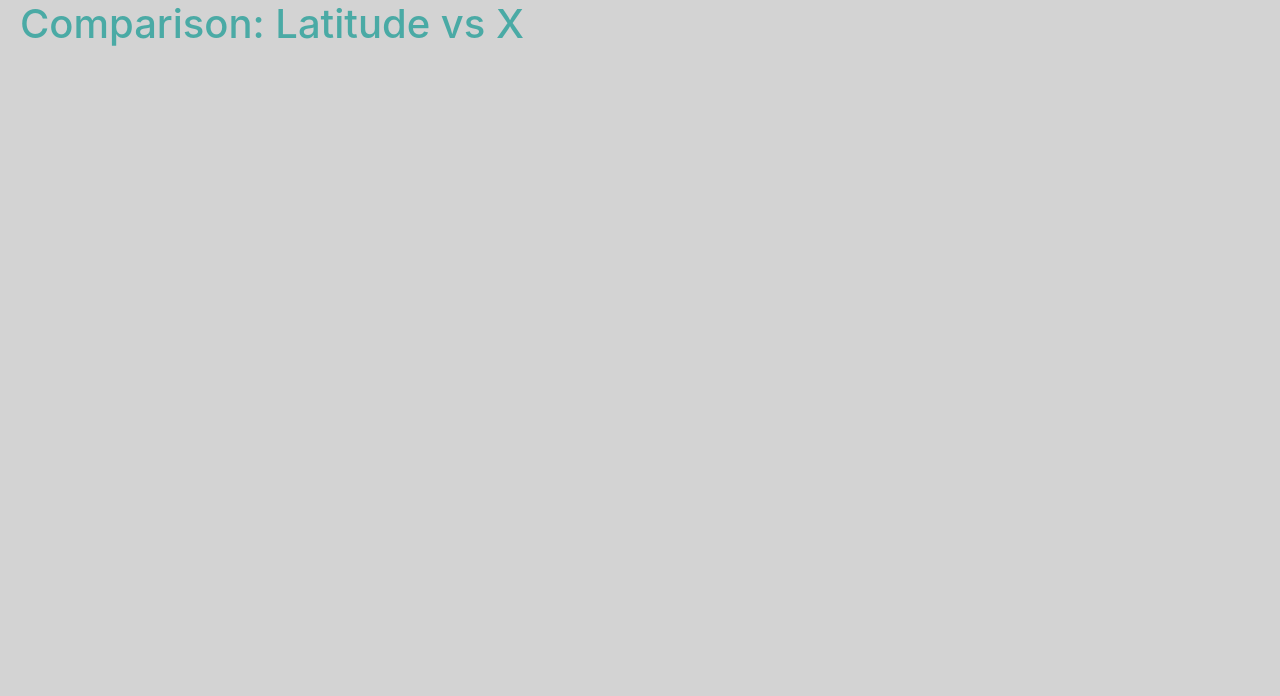
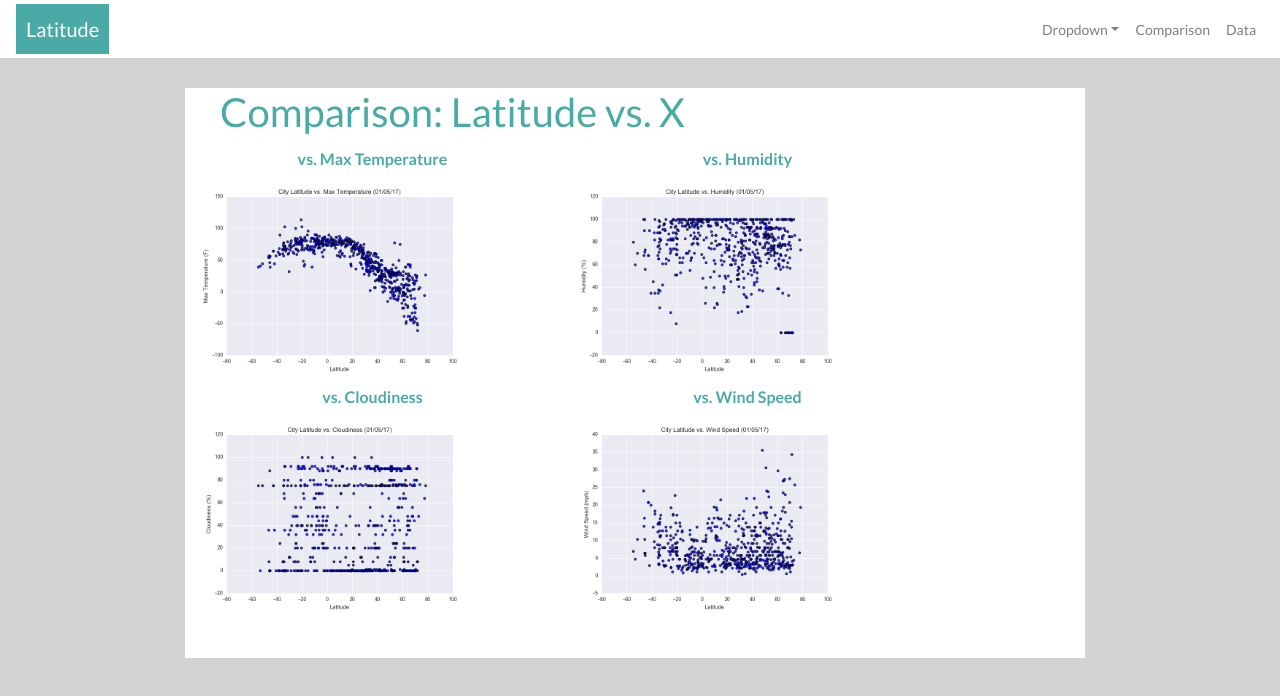
Before and after one commit to blt1339/Web-Design-Challenge, a plain HTML site: page comparison.html in a window 1280 px wide. Drawn offline with nearby package versions, Linux system fonts and the light colour scheme.

Commit message:
Add comparison web page.

```diff
--- a/comparison.html
+++ b/comparison.html
@@ -1,13 +1,81 @@
 <!DOCTYPE html>
-<html lang="en">
-<head>
-    <meta charset="UTF-8">
-    <meta name="viewport" content="width=device-width, initial-scale=1.0">
-    <link href="css/bootstrap.min.css" rel="stylesheet" media="screen">
-    <link rel="stylesheet" type = "text/css" href= "style.css">
-    <title>Document</title>
-</head>
-<body>
-    <h1>Comparison: Latitude vs X</h1>
-</body>
+<html>
+    <head>
+        <title>Weather Landing Page</title>
+        <link href="https://stackpath.bootstrapcdn.com/bootswatch/4.3.1/superhero/bootstrap.min.css" rel="stylesheet"
+        integrity="sha384-LS4/wo5Z/8SLpOLHs0IbuPAGOWTx30XSoZJ8o7WKH0UJhRpjXXTpODOjfVnNjeHu" crossorigin="anonymous">        <meta charset = "UTF-8">
+        <link rel="stylesheet" type = "text/css" href= "style.css">
+        </head>
+
+    <body>
+
+    <nav class="navbar navbar-custom navbar-expand-sm navbar-light bg-white">
+        <a class="navbar-brand" href="index.html">Latitude</a>
+        <button class="navbar-toggler d-lg-none" type="button" data-toggle="collapse" data-target="#collapsibleNavId" aria-controls="collapsibleNavId"
+            aria-expanded="false" aria-label="Toggle navigation">
+            <span class="navbar-toggler-icon"></span>
+        </button>
+
+        <div class="collapse navbar-collapse" id="collapsibleNavId">
+            <ul class="navbar-nav ml-auto mt-2 mt-lg-0">
+                <li class="nav-item dropdown">
+                    <a class="nav-link dropdown-toggle" href="#" id="dropdownId" data-toggle="dropdown" aria-haspopup="true" aria-expanded="false">Dropdown</a>
+                    <div class="dropdown-menu" aria-labelledby="dropdownId">
+                        <a class="dropdown-item" href="max-temperature.html">Max Temperature</a>
+                        <a class="dropdown-item" href="humidity.html">Humidity</a>
+                        <a class="dropdown-item" href="cloudiness.html">Cloudiness</a>
+                        <a class="dropdown-item" href="wind-speed.html">Wind Speed</a>
+                    </div>
+                </li>
+
+                <li class="nav-item">
+                    <a class="nav-link" href="comparison.html">Comparison</a>
+                </li>
+                <li class="nav-item">
+                    <a class="nav-link" href="data.html">Data</a>
+                </li>
+            </ul>
+        </div>
+    </nav>
+
+
+
+    <div class="parent-container d-flex">
+        <div class="row">
+            <container class='comparison'>
+                <div class="col-lg-12">
+                    <h1 class='summary'>Comparison: Latitude vs. X</h1>
+                    <div class = "row">
+                        <div class = "col-5">
+                            <h3 class="text-center">vs. Max Temperature</h3>
+                            <a href="max-temperature.html"><img src="Resources/assets/images/Fig1.png" alt="Fig1.png" style="width:80%;height:90%;display:block;"></a>
+                        </div>
+                        <div class = "col-5">
+                            <h3 class="text-center">vs. Humidity</h3>
+                            <a href="humidity.html"><img src="Resources/assets/images/Fig2.png" alt="Fig2.png" style="width:80%;height:90%;display:block;"></a>
+                        </div>
+                    </div>
+                    <div class = "row">
+                        <div class = "col-5">
+                            <h3 class="text-center">vs. Cloudiness</h3>
+                            <a href="cloudiness.html"><img src="Resources/assets/images/Fig3.png" alt="Fig3.png" style="width:80%;height:90%;display:block;"></a>
+                        </div>
+                        <div class = "col-5">
+                            <h3 class="text-center">vs. Wind Speed</h3>
+                            <a href="wind-speed.html"><img src="Resources/assets/images/Fig4.png" alt="Fig4.png" style="width:80%;height:90%;display:block;"></a>
+                        </div>
+                    </div>
+              </div>
+            </container>
+        </div>
+    </div>
+
+
+    <script src="https://code.jquery.com/jquery-3.2.1.slim.min.js"
+    integrity="sha384-KJ3o2DKtIkvYIK3UENzmM7KCkRr/rE9/Qpg6aAZGJwFDMVNA/GpGFF93hXpG5KkN" crossorigin="anonymous"></script>
+    <script src="https://cdnjs.cloudflare.com/ajax/libs/popper.js/1.12.9/umd/popper.min.js"
+    integrity="sha384-ApNbgh9B+Y1QKtv3Rn7W3mgPxhU9K/ScQsAP7hUibX39j7fakFPskvXusvfa0b4Q" crossorigin="anonymous"></script>
+    <script src="https://maxcdn.bootstrapcdn.com/bootstrap/4.0.0/js/bootstrap.min.js"
+    integrity="sha384-JZR6Spejh4U02d8jOt6vLEHfe/JQGiRRSQQxSfFWpi1MquVdAyjUar5+76PVCmYl" crossorigin="anonymous"></script>
+  </body>
 </html>
--- a/style.css
+++ b/style.css
@@ -16,6 +16,12 @@ h1 {
     color: black;
 }
 
+.comparison {
+    width:900px;
+    height:570px;
+    background-color: white;
+
+}
 .visualizations {
     background-color: white;
     width: 300px;
@@ -32,7 +38,14 @@ h1 {
 
 
 }
+.col-5 {
+    float: left;
+    width: 50%;
+    padding: 5px;
+    display: block;
 
+
+}
 .summary {
     width:600px;
 }
@@ -68,7 +81,7 @@ nav {
 
 
  .parent-container {
-    padding-top: 80px;
+    padding-top: 30px;
     padding-left: 200px;
 
 
@@ -84,3 +97,10 @@ nav {
 .navbar-nav > li > .dropdown-menu a {
      color: black;
  }
+
+ .text-center {
+    color:#4aaaa5;
+    font-size: 16px;
+    font-weight: bold;
+    text-align: center;
+ }
```
